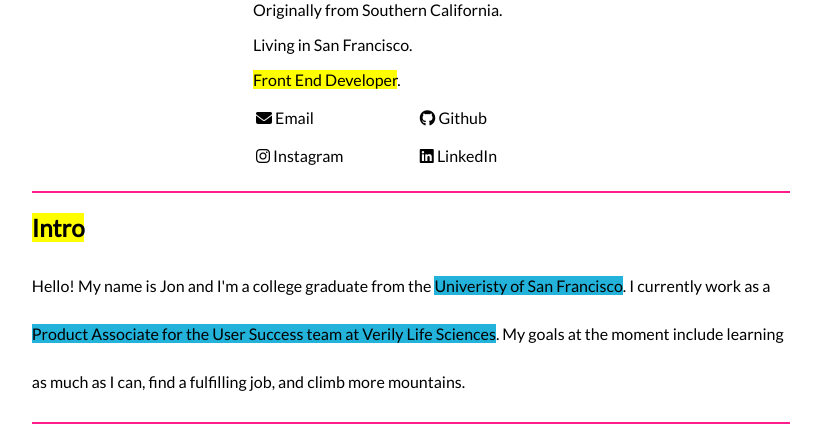
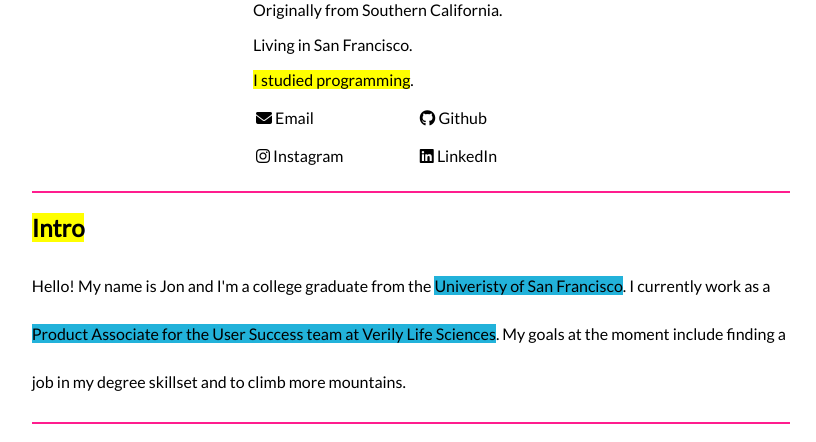
Before and after one commit to jonalvaradoca/jonalvaradoca.github.io, a plain HTML site: page index.html in a window 1280 px wide. Shown: the part 269-711 px from the top of the page, without its empty margins (229-1045 px from the left). Drawn offline with Linux system fonts and the light colour scheme.

Commit message:
Remove lie, add truth

```diff
--- a/index.html
+++ b/index.html
@@ -17,7 +17,7 @@
 	<h1><span class="highlight-yel">Jon</span>athan <span class="highlight-yel">Alvarado</span></h1>
 	<p>Originally from Southern California.</p>
 	<p>Living in San Francisco.</p>
-	<p><span class="highlight-yel">Front End Developer</span>.</p>
+	<p><span class="highlight-yel">I studied programming</span>.</p>
 </div>
 
 <table id="contact">
@@ -36,7 +36,7 @@
 <div class="summary-body">
 	<hr>
 	<h2><span class="highlight-yel">Intro</span></h2>
-	<p class="summary">Hello! My name is Jon and I'm a college graduate from the <span class="highlight-blu">Univeristy of San Francisco</span>. I currently work as a <span class="highlight-blu">Product Associate for the User Success team at Verily Life Sciences</span>. My goals at the moment include learning as much as I can, find a fulfilling job, and climb more mountains.</p>
+	<p class="summary">Hello! My name is Jon and I'm a college graduate from the <span class="highlight-blu">Univeristy of San Francisco</span>. I currently work as a <span class="highlight-blu">Product Associate for the User Success team at Verily Life Sciences</span>. My goals at the moment include finding a job in my degree skillset and to climb more mountains.</p>
 
 	<hr>
 	<h2><span class="highlight-yel">Projects</span></h2>
```
